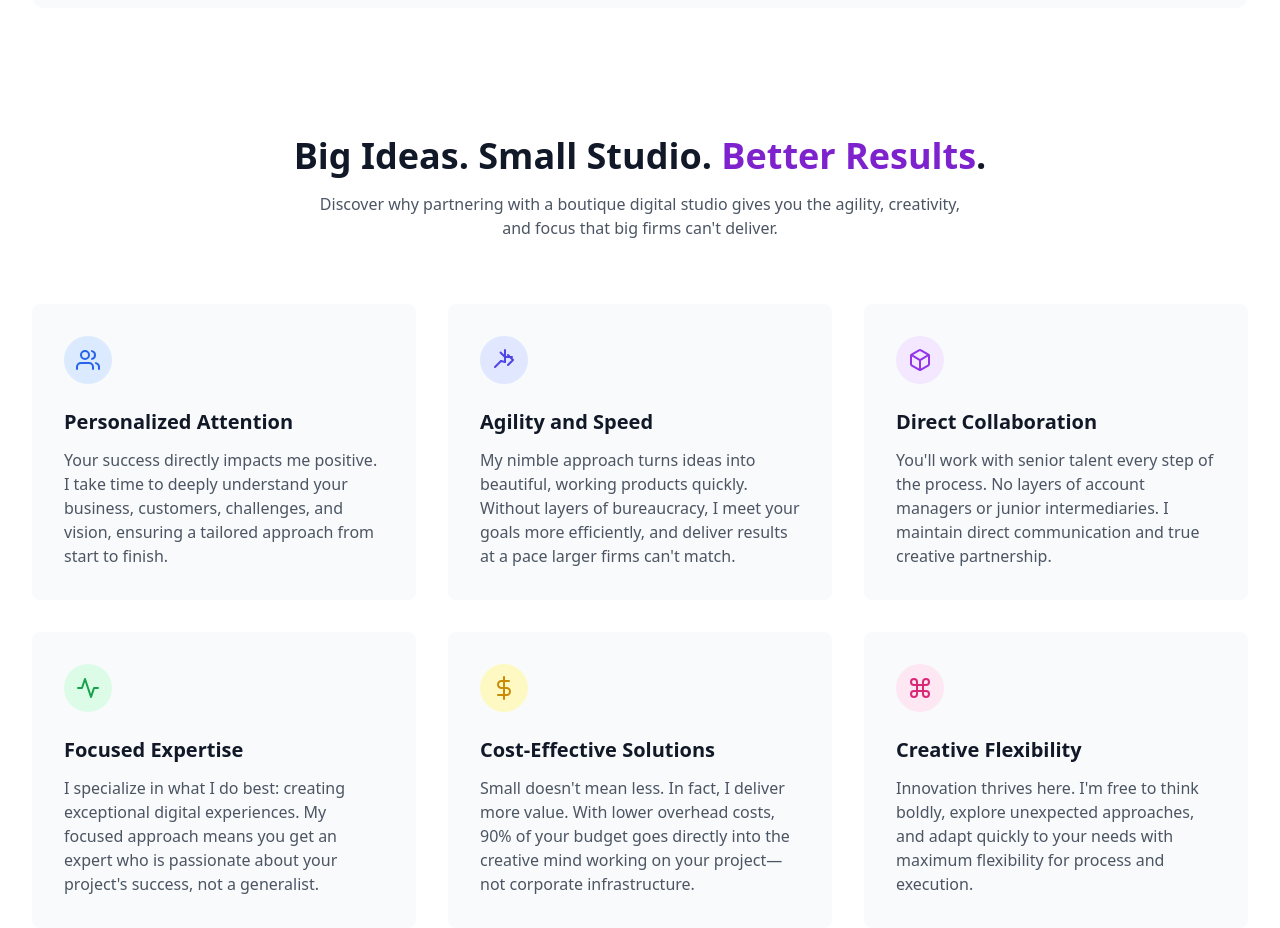
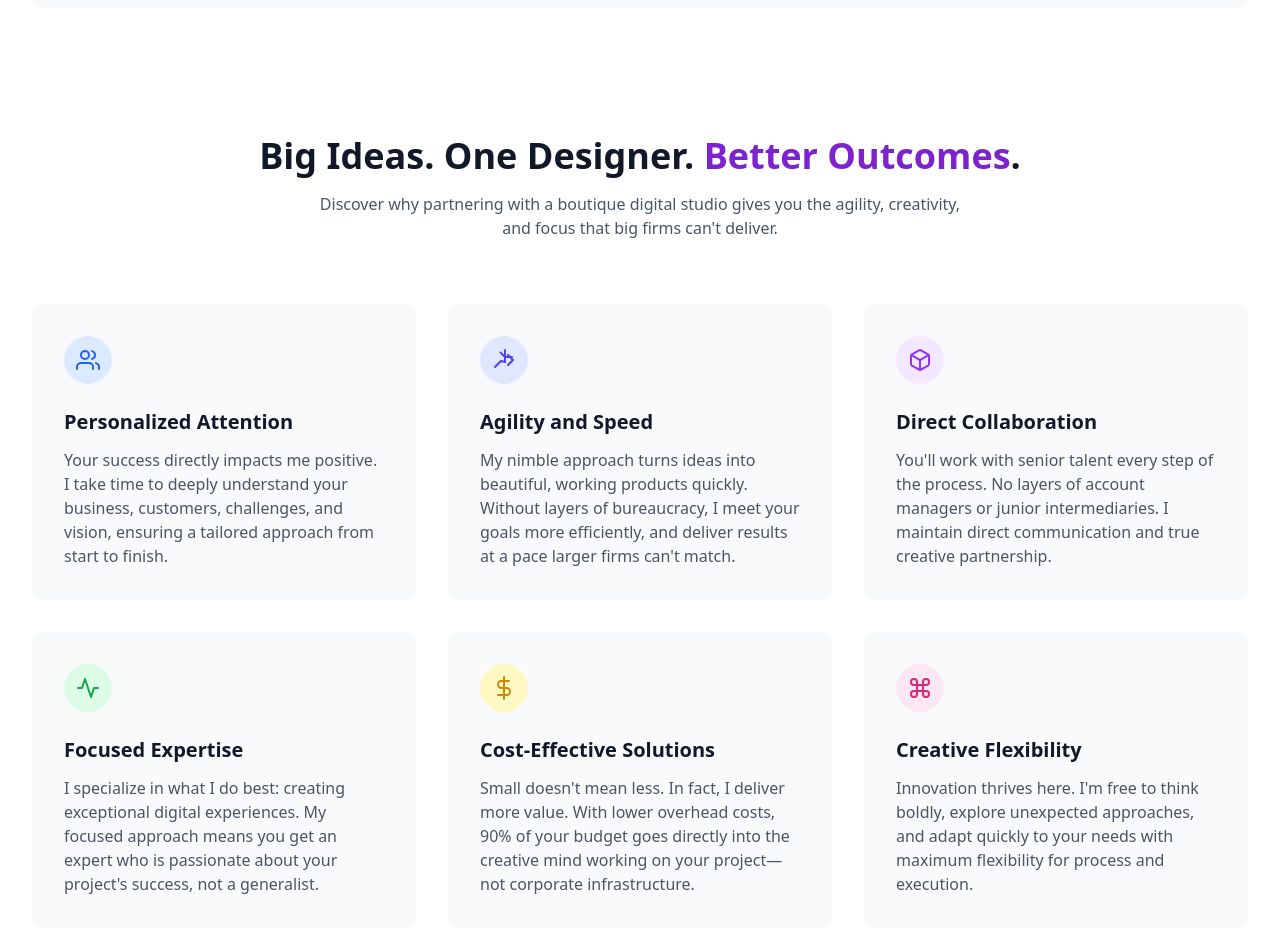
Before and after one commit to godesign27/TimothyMcGuire2.5, a React (Vite) app: page / in a window 1280 px wide. Shown: the part 1360-2288 px from the top of the page. Built offline with nearby package versions, Linux system fonts and the light colour scheme.

Commit message:
Update value proposition heading

```diff
--- a/src/components/ValueProposition.tsx
+++ b/src/components/ValueProposition.tsx
@@ -6,7 +6,7 @@ const ValueProposition: React.FC = () => {
       <div className="max-w-7xl mx-auto px-4 sm:px-6 lg:px-8">
         <div className="text-center mb-16">
           <h2 className="text-3xl md:text-4xl font-bold text-gray-900 dark:text-white mb-4">
-            Big Ideas. Small Studio. <span className="text-purple-700 dark:text-purple-400">Better Results</span>.
+            Big Ideas. One Designer. <span className="text-purple-700 dark:text-purple-400">Better Outcomes</span>.
           </h2>
           <p className="max-w-2xl mx-auto text-gray-600 dark:text-gray-300">
             Discover why partnering with a boutique digital studio gives you the agility,
```
